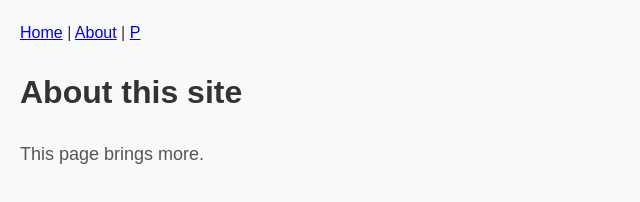
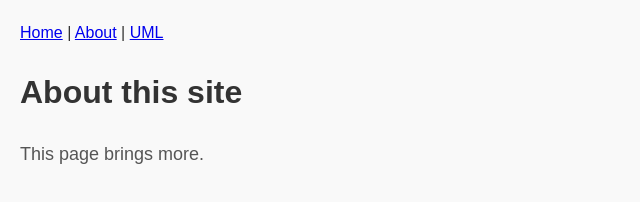
Before and after one commit to 11968-ship-it/Testing101, a plain HTML site: page more.html in a window 1280 px wide. Shown: the full height of the page, 0-640 px from the left. Drawn offline with Linux system fonts and the light colour scheme.

Commit message:
Update more.html

```diff
--- a/more.html
+++ b/more.html
@@ -9,7 +9,7 @@
   <nav>
   <a href="index.html">Home</a> |
   <a href="about.html">About</a> |
-  <a href="p.html">P</a>
+  <a href="uml.html">UML</a>
 </nav>
 
   <body>
```
